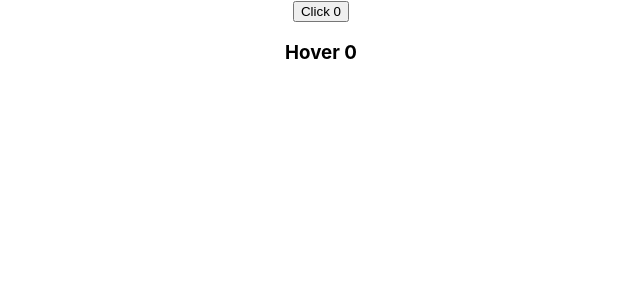
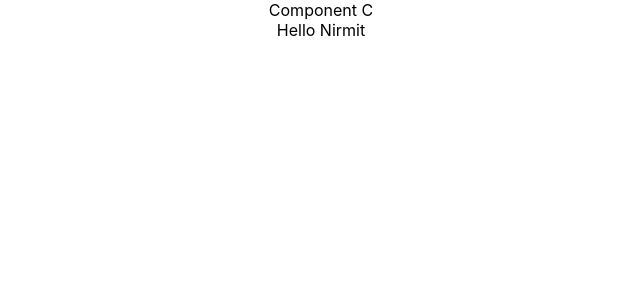
Before and after one commit to kr-nirmit/First-React-App, a React (Create React App) app: page / in a window 1280 px wide. Shown: the top 300 px of the page, without its empty margins (319-959 px from the left). Built offline with nearby package versions, Linux system fonts and the light colour scheme.

Commit message:
Context in ReactJS

```diff
--- a/src/App.js
+++ b/src/App.js
@@ -25,6 +25,8 @@
 import ClickCounter from './components3/ClickCounter';
 import HoverCounter from './components3/HoverCounter';
 import CounterRenderProps from './components3/CounterRenderProps';
+import ComponentA from './components4/ComponentA';
+import { UserProvider } from './components4/Context';
 
 
 function App() {
@@ -72,12 +74,17 @@
       {/* <CounterRenderProps render={(count, incrementCount) => <ClickCounter count={count} incrementCount={incrementCount} />} />
       <CounterRenderProps render={(count, incrementCount) => <HoverCounter count={count} incrementCount={incrementCount} />} /> */}
 
-      <CounterRenderProps>
+      {/* <CounterRenderProps>
         {(count, incrementCount) => <ClickCounter count={count} incrementCount={incrementCount} />}
       </CounterRenderProps>
       <CounterRenderProps>
       {(count, incrementCount) => <HoverCounter count={count} incrementCount={incrementCount} />}
-      </CounterRenderProps>
+      </CounterRenderProps> */}
+
+      <UserProvider value='Nirmit'>
+        <ComponentA />
+      </UserProvider>
+
     </div>
   );
 }
--- /dev/null
+++ b/src/components4/ComponentA.js
@@ -0,0 +1,14 @@
+import React, { Component } from 'react'
+import ComponentB from './ComponentB'
+
+class ComponentA extends Component {
+    render() {
+        return (
+            <div>
+                <ComponentB />
+            </div>
+        )
+    }
+}
+
+export default ComponentA
--- /dev/null
+++ b/src/components4/ComponentB.js
@@ -0,0 +1,14 @@
+import React, { Component } from 'react'
+import ComponentC from './ComponentC'
+
+class ComponentB extends Component {
+    render() {
+        return (
+            <div>
+                <ComponentC />
+            </div>
+        )
+    }
+}
+
+export default ComponentB
--- /dev/null
+++ b/src/components4/ComponentC.js
@@ -0,0 +1,28 @@
+import React, { Component } from 'react'
+import UserContext, { UserConsumer } from './Context'
+
+class ComponentC extends Component {
+
+    static contextType = UserContext
+
+    render() {
+        return (
+            <>
+                <div>
+                    Component C
+                </div>
+                {/* <UserConsumer>
+                    {(username) => {
+                        return <div>Hello {username}</div>
+                    }}
+                </UserConsumer> */}
+                <div>
+                    Hello {this.context}
+                </div>
+            </>
+        )
+    }
+}
+// ComponentC.contextType = UserContext
+
+export default ComponentC
--- /dev/null
+++ b/src/components4/Context.js
@@ -0,0 +1,10 @@
+import React from 'react'
+
+const UserContext = React.createContext()
+
+const UserProvider = UserContext.Provider
+const UserConsumer = UserContext.Consumer
+
+export { UserProvider, UserConsumer }
+
+export default UserContext
```
